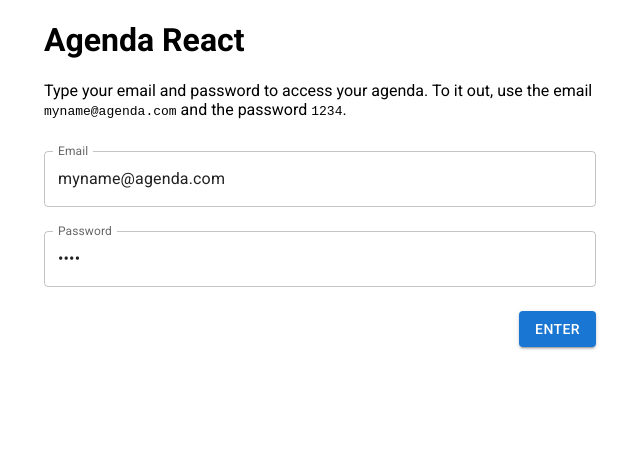
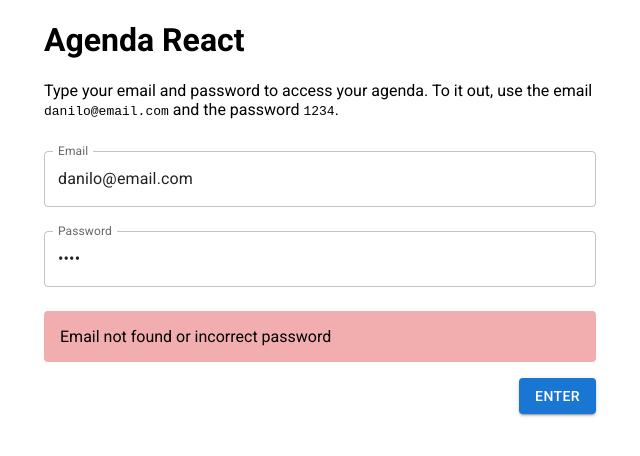
Before and after one commit to SilveiraGuilherme/agenda, a React (Create React App) app: page / in a window 1280 px wide. Both pictures are taken after a click on the button "ENTER". Shown: the top 456 px of the page, without its empty margins (320-960 px from the left). Built offline with nearby package versions, Linux system fonts and the light colour scheme; no server answers.

Commit message:
Implemented login

```diff
--- a/src/app/App.tsx
+++ b/src/app/App.tsx
@@ -6,22 +6,19 @@ import {
   Redirect,
 } from 'react-router-dom';
 import { getToday } from './dateFunctions';
-import { getUserEndpoint } from './backend';
+import { getUserEndpoint, IUser } from './backend';
 import { useEffect, useState } from 'react';
 import { LoginScreen } from './LoginScreen';
 
 function App() {
   const month = getToday().substring(0, 7);
-  const [hasSession, setHasSession] = useState(false);
+  const [user, setUser] = useState<IUser | null>(null);
 
   useEffect(() => {
-    getUserEndpoint().then(
-      () => setHasSession(true),
-      () => setHasSession(false)
-    );
+    getUserEndpoint().then(setUser, () => setUser(null));
   }, []);
 
-  if (hasSession) {
+  if (user) {
     return (
       <Router>
         <Switch>
@@ -33,7 +30,7 @@ function App() {
       </Router>
     );
   } else {
-    return <LoginScreen />;
+    return <LoginScreen onSignIn={setUser} />;
   }
 }
 
--- a/src/app/LoginScreen.tsx
+++ b/src/app/LoginScreen.tsx
@@ -1,13 +1,22 @@
 import { Box, Button, TextField } from '@mui/material';
 import Container from '@mui/material/Container';
 import { useEffect, useState } from 'react';
+import { IUser, signInEndpoint } from './backend';
 
-export function LoginScreen() {
-  const [email, setEmail] = useState('myname@agenda.com');
+interface ILoginScreenProps {
+  onSignIn: (user: IUser) => void;
+}
+
+export function LoginScreen(props: ILoginScreenProps) {
+  const [email, setEmail] = useState('danilo@email.com');
   const [password, setPassword] = useState('1234');
+  const [error, setError] = useState('');
 
   function signIn(evt: React.FormEvent) {
     evt.preventDefault();
+    signInEndpoint(email, password).then(props.onSignIn, e => {
+      setError('Email not found or incorrect password');
+    });
   }
 
   return (
@@ -15,7 +24,7 @@ export function LoginScreen() {
       <h1>Agenda React</h1>
       <p>
         Type your email and password to access your agenda. To it out, use the
-        email <kbd>myname@agenda.com</kbd> and the password <kbd>1234</kbd>.
+        email <kbd>danilo@email.com</kbd> and the password <kbd>1234</kbd>.
       </p>
       <form onSubmit={signIn}>
         <TextField
@@ -35,8 +44,22 @@ export function LoginScreen() {
           value={password}
           onChange={evt => setPassword(evt.target.value)}
         ></TextField>
+        {error && (
+          <Box
+            sx={{
+              backgroundColor: '#f2aeae',
+              borderRadius: '4px',
+              padding: '16px',
+              marginTop: '16px',
+            }}
+          >
+            {error}
+          </Box>
+        )}
         <Box textAlign="right" marginTop="16px">
-          <Button variant="contained">Enter</Button>
+          <Button type="submit" variant="contained">
+            Enter
+          </Button>
         </Box>
       </form>
     </Container>
--- a/src/app/backend.tsx
+++ b/src/app/backend.tsx
@@ -16,22 +16,31 @@ export interface IEvent extends IEditingEvent {
   id: number;
 }
 
+export interface IUser {
+  name: string;
+  password: string;
+}
+
 //LOCAL HOST: const baseURL = 'http://localhost:8080';
 //REMOTE: const baseURL = 'https://agenda-backend-silveiraguilherme.glitch.me/';
 const baseURL = 'http://localhost:8080';
 
 export function getCalendarsEndpoint(): Promise<ICalendar[]> {
-  return fetch(`${baseURL}/calendars`).then(handleResponse);
+  return fetch(`${baseURL}/calendars`, { credentials: 'include' }).then(
+    handleResponse
+  );
 }
 
 export function getEventsEndpoint(from: string, to: string): Promise<IEvent[]> {
   return fetch(
-    `${baseURL}/events?date_gte=${from}&date_lte=${to}&_sort=date,time`
+    `${baseURL}/events?date_gte=${from}&date_lte=${to}&_sort=date,time`,
+    { credentials: 'include' }
   ).then(handleResponse);
 }
 
 export function createEventEndpoint(event: IEditingEvent): Promise<IEvent> {
   return fetch(`${baseURL}/events`, {
+    credentials: 'include',
     method: 'POST',
     headers: {
       'Content-Type': 'application/json',
@@ -42,6 +51,7 @@ export function createEventEndpoint(event: IEditingEvent): Promise<IEvent> {
 
 export function updateEventEndpoint(event: IEditingEvent): Promise<IEvent> {
   return fetch(`${baseURL}/events/${event.id}`, {
+    credentials: 'include',
     method: 'PUT',
     headers: {
       'Content-Type': 'application/json',
@@ -52,12 +62,29 @@ export function updateEventEndpoint(event: IEditingEvent): Promise<IEvent> {
 
 export function deleteEventEndpoint(eventId: number): Promise<void> {
   return fetch(`${baseURL}/events/${eventId}`, {
+    credentials: 'include',
     method: 'DELETE',
   }).then(handleResponse);
 }
 
-export function getUserEndpoint(): Promise<void> {
-  return fetch(`${baseURL}/auth/user`, {}).then(handleResponse);
+export function getUserEndpoint(): Promise<IUser> {
+  return fetch(`${baseURL}/auth/user`, { credentials: 'include' }).then(
+    handleResponse
+  );
+}
+
+export function signInEndpoint(
+  email: string,
+  password: string
+): Promise<IUser> {
+  return fetch(`${baseURL}/auth/login`, {
+    credentials: 'include',
+    method: 'POST',
+    headers: {
+      'Content-Type': 'application/json',
+    },
+    body: JSON.stringify({ email, password }),
+  }).then(handleResponse);
 }
 
 function handleResponse(resp: Response) {
```
